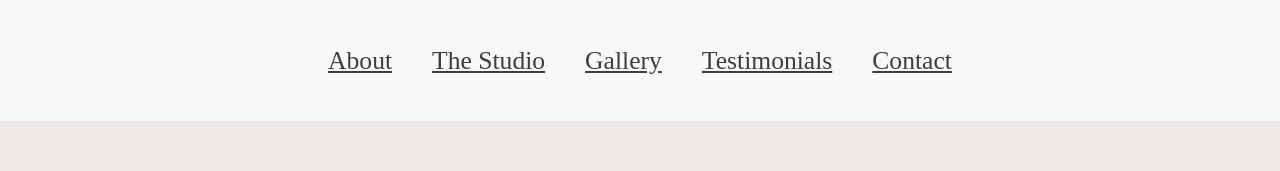
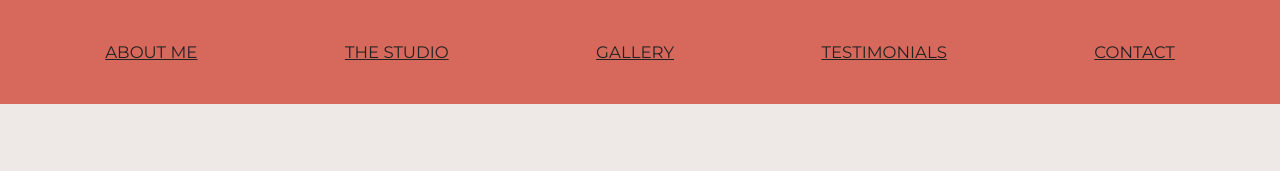
Before and after one commit to proiacm/C.P.Art-Studio, a React (Create React App) app: page / in a window 1280 px wide. Shown: the top 171 px of the page. Built offline with nearby package versions, Linux system fonts and the light colour scheme.

Commit message:
Update Nav

```diff
--- a/src/Nav/Nav.css
+++ b/src/Nav/Nav.css
@@ -1,33 +1,28 @@
+.contact {
+  padding: 5%;
+}
+
 .nav {
   position: sticky;
   top: 0;
   z-index: 100;
-  background-color: #F7F8F8;
+  background-color: #D7695C;
+  padding: 2%;
 }
-/* :root {
-  --mainColor: #697184;
-} */
+
 .nav-li {
-  font-family: Cochin;
-  font-size: 2vw;
-  color: #3e3c41;
+  font-size: 1.3vw;
+  color: #222222;
   display: inline-block;
-  padding: 20px;
+  /* padding: 20px; */
   text-decoration: underline;
-  /* background:
-  linear-gradient(
-    to bottom, var(--mainColor) 0%,
-    var(--mainColor) 100%
-  );
-  background-position: 0 100%;
-  background-repeat: repeat-x;
-  background-size: 1px 1px;
-  text-decoration: none;
-  transition: 700ms; */
+  text-transform: uppercase;
+  margin-left: 6%;
+  margin-right: 6%;
+
 }
 
 .nav-li:hover {
-  /* background-size: 4px 60px; */
-  /* color: #F7F8F8; */
   text-decoration: none;
+  font-weight: bold;
 }
--- a/src/Nav/Nav.js
+++ b/src/Nav/Nav.js
@@ -6,7 +6,7 @@ const Nav = () => {
 
   return (
       <div className='nav'>
-          <p className='nav-li'><Link style={{ cursor: "pointer"}} to="about" spy={true} smooth={true}>About</Link></p>
+          <p className='nav-li'><Link style={{ cursor: "pointer"}} to="about" spy={true} smooth={true}>About Me</Link></p>
           <p className='nav-li'><Link style={{ cursor: "pointer"}} to="studio" spy={true} smooth={true}>The Studio</Link></p>
           <p className='nav-li'><Link style={{ cursor: "pointer"}} to="gallery" spy={true} smooth={true}>Gallery</Link></p>
           <p className='nav-li'><Link style={{ cursor: "pointer"}} to="testimonials" spy={true} smooth={true}>Testimonials</Link></p>
```
